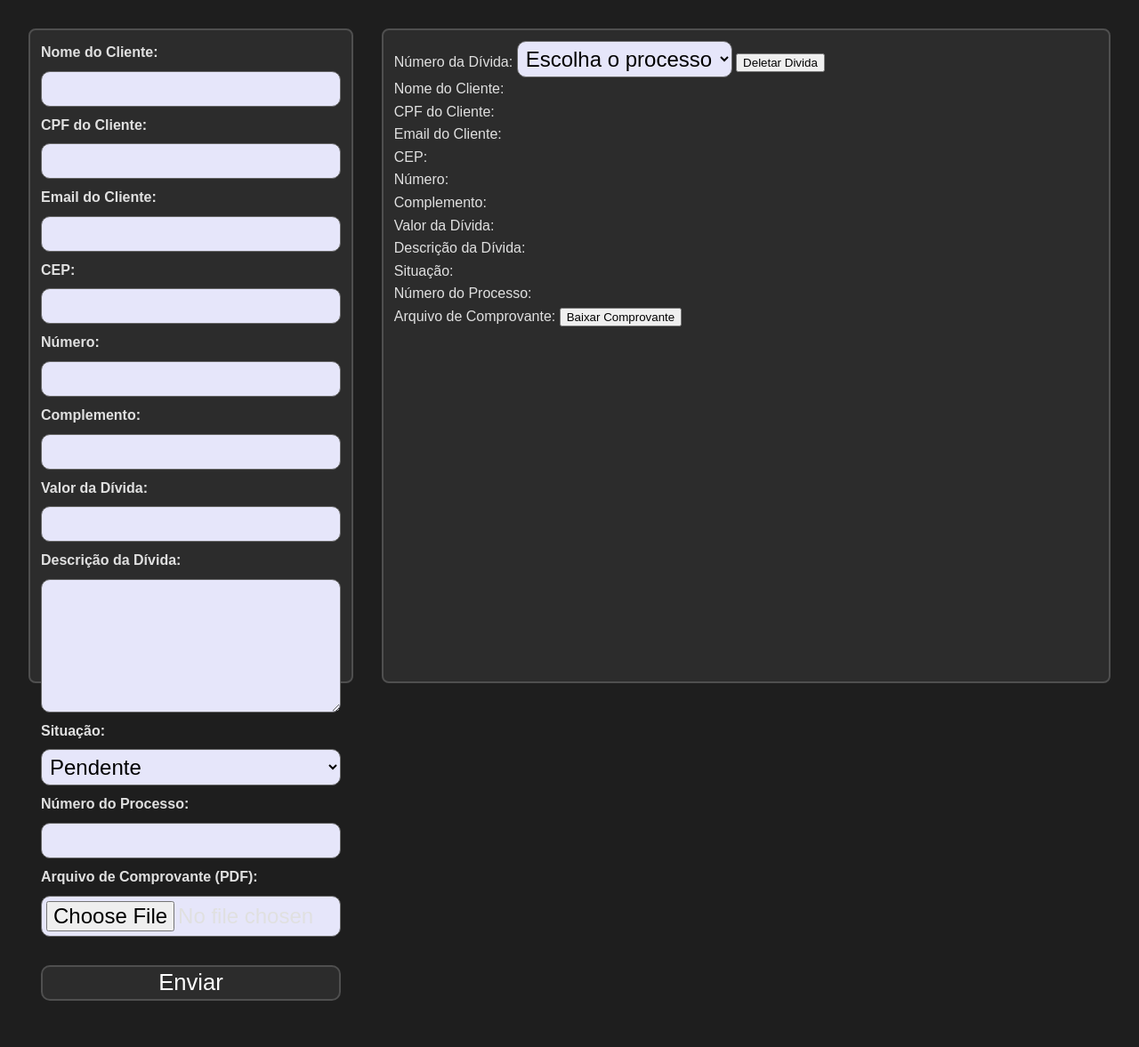
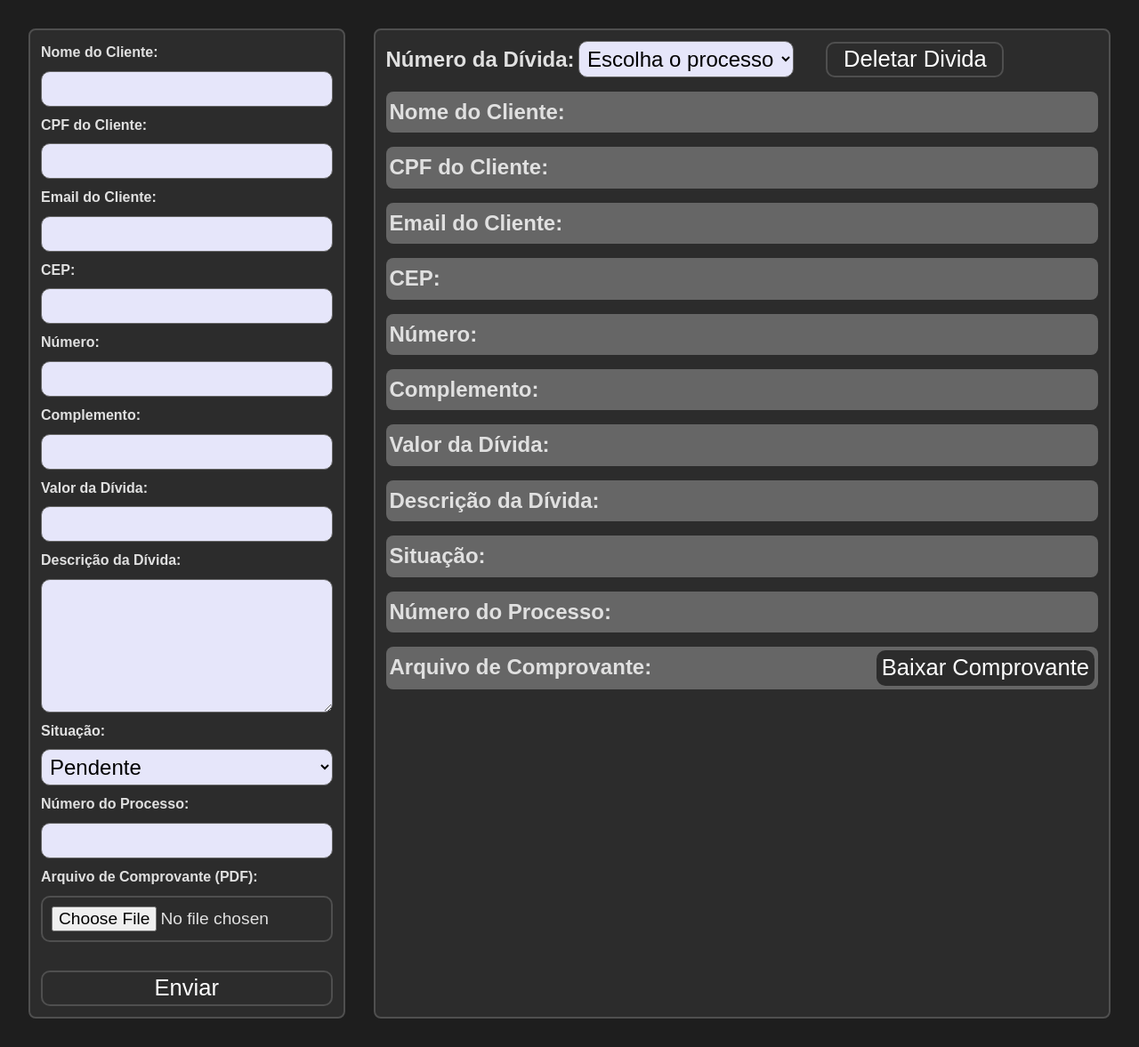
Before and after one commit to rafaelpm0/dev-web-m3, a website with bundled scripts: page FrontEnd/form.html in a window 1280 px wide. Shown: the whole page at 89% size. Before the commit the page ends 1125 px from the top, so only its background shows below. Built offline with nearby package versions, Linux system fonts and the light colour scheme; no server answers.

Commit message:
finalização do trabalho

```diff
--- a/FrontEnd/form.html
+++ b/FrontEnd/form.html
@@ -55,60 +55,59 @@
           <label for="arquivo_comprovante">Arquivo de Comprovante (PDF):</label>
           <input type="file" id="arquivo_comprovante" name="arquivo_comprovante" accept="application/pdf" />
         </div>
-        <button type="submit">Enviar</button>
+        <button type="button" id="button_submit">Enviar</button>
       </form>
     </main>
     <main class="data">
       <div id="dataForm">
-        <div class="data-field">
-          <span class="data-label">Número da Dívida:</span>
+        <label class="data-label">Número da Dívida:</label>
         <select id="data-numero_divida" name="data-numero_divida" >
         <option value="" disabled selected>Escolha o processo</option>
         </select>
         <button id="btn-delete" >Deletar Divida</button>
       </div>
       <div class="data-field">
-          <span class="data-label">Nome do Cliente:</span>
+        <label class="data-label">Nome do Cliente:</label>
         <span class="data-value" id="data-nome_cliente"></span>
       </div>
       <div class="data-field">
-          <span class="data-label">CPF do Cliente:</span>
+        <label class="data-label">CPF do Cliente:</label>
         <span class="data-value" id="data-cpf_cliente"></span>
       </div>
       <div class="data-field">
-          <span class="data-label">Email do Cliente:</span>
+        <label class="data-label">Email do Cliente:</label>
         <span class="data-value" id="data-email_cliente"></span>
       </div>
       <div class="data-field">
-          <span class="data-label">CEP:</span>
+        <label class="data-label">CEP:</label>
         <span class="data-value" id="data-cep"></span>
       </div>
       <div class="data-field">
-          <span class="data-label">Número:</span>
+        <label class="data-label">Número:</label>
         <span class="data-value" id="data-numero"></span>
       </div>
       <div class="data-field">
-          <span class="data-label">Complemento:</span>
+        <label class="data-label">Complemento:</label>
         <span class="data-value" id="data-complemento"></span>
       </div>
       <div class="data-field">
-          <span class="data-label">Valor da Dívida:</span>
+        <label class="data-label">Valor da Dívida:</label>
         <span class="data-value" id="data-valor"></span>
       </div>
       <div class="data-field">
-          <span class="data-label">Descrição da Dívida:</span>
+        <label class="data-label">Descrição da Dívida:</label>
         <span class="data-value" id="data-descricao"></span>
       </div>
       <div class="data-field">
-          <span class="data-label">Situação:</span>
+        <label class="data-label">Situação:</label>
         <span class="data-value" id="data-situacao"></span>
       </div>
       <div class="data-field">
-          <span class="data-label">Número do Processo:</span>
+        <label class="data-label">Número do Processo:</label>
         <span class="data-value" id="data-numero_processo"></span>
       </div>
       <div class="data-field">
-          <span class="data-label">Arquivo de Comprovante:</span>
+        <label class="data-label">Arquivo de Comprovante:</label>
         <button id="data-arquivo_comprovante">Baixar Comprovante</button>
       </div>
       </div>
--- a/FrontEnd/scripts/handleApi.js
+++ b/FrontEnd/scripts/handleApi.js
@@ -91,7 +91,7 @@ export async function handleForm(data) {
     formData.append("numero_processo", data.numero_processo);
     formData.append("arquivo_comprovante", data.arquivo_comprovante);
 
-    console.log([...formData.entries()]); // Para verificar o conteúdo do FormData
+
 
     try {
         const response = await fetch("http://localhost:3000/dividas", {
--- a/FrontEnd/scripts/script.js
+++ b/FrontEnd/scripts/script.js
@@ -1,13 +1,12 @@
 import { handleForm, updateDividaSelect, handleChangeDivida, getDividas, deleteDivida } from "./handleApi.js";
 
 document.addEventListener("DOMContentLoaded", () => {
-    console.log("DOM fully loaded and parsed");
 
     updateDividaSelect();
 
-    const formulario = document.getElementById("submitForm");
+    const formulario = document.getElementById("button_submit");
     if (formulario) {
-        formulario.addEventListener("submit", async (event) => {
+        formulario.addEventListener("click", async (event) => {
             event.preventDefault();
             event.stopPropagation();
             console.log("Form submit event prevented and propagation stopped");
@@ -38,7 +37,6 @@ document.addEventListener("DOMContentLoaded", () => {
                     numero_processo,
                     arquivo_comprovante,
                 };
-                console.log("Form data:", data);
                 await handleForm(data);
             } catch (error) {
                 console.error("Error during form submission:", error);
--- a/FrontEnd/style.css
+++ b/FrontEnd/style.css
@@ -27,7 +27,7 @@ body {
     background-color: var(--cor-fundo);
     padding: 2em; /* Distância das laterais */
     width: 100%;
-    height: 100%;
+    height: auto;
     gap: 32px;
     margin: 0;
     color: var(--cor-texto);
@@ -82,7 +82,7 @@ tr:last-child td {
     border-bottom: 1px solid var(--cor-borda-ultima-linha); /* Borda inferior da última linha */
 }
 
-label {
+label{
     font-weight: bold; /* Labels em negrito */
 }
 
@@ -93,6 +93,35 @@ input, textarea, select {
     border-radius: 10px;
     outline: none;
     background-color: var(--cor-fundo-formulario); /* Cor de fundo padrão */
+}
+
+.data-value{
+    font-size: 1.5em;
+    margin-left: 10px;
+}
+
+#arquivo_comprovante{
+    width: 100%;
+    padding: 10px;
+    border: 2px solid var(--cor-borda);
+    border-radius: 10px;
+    background-color: var(--cor-container);
+    color: var(--cor-texto);
+    cursor: pointer;
+    font-size: 1.2em;
+    transition: background-color 0.3s ease;
+    text-align: center;
+}
+
+.data-label{
+    font-size: 1.5em;
+}
+
+.data-field{
+    background-color: var(--cor-borda-escura);
+    margin-top: 16px;
+    padding: 4px;
+    border-radius: 8px;
 }
 
 textarea{
@@ -135,6 +164,11 @@ p, td, span, div {
     width: 70%;
 }
 
+.data-field{
+    display: flex;
+}
+
+
 /* botao do formulário */
 #submitForm button{
     margin-top: 32px;
@@ -145,8 +179,40 @@ p, td, span, div {
     font-size: 1.6em;
     color: #fff;
     background-color: var(--cor-container);
+    cursor: pointer;
 }
 #submitForm button:hover{
+    background-color: var(--cor-borda);
+}
+
+#data-arquivo_comprovante{
+    width: auto;
+    height: 40px;
+    border: none;
+    border-radius: 10px;
+    font-size: 1.6em;
+    color: #fff;
+    background-color: var(--cor-container);
+    cursor: pointer;
+    margin-left: auto;
+}
+
+#data-arquivo_comprovante:hover{
+    background-color: var(--cor-borda);
+}
+
+#btn-delete {
+    margin-left: 32px;
+    width: 200px;
+    height: 40px;
+    border-radius: 10px;
+    border: 2px solid var(--cor-borda);
+    font-size: 1.6em;
+    color: #fff;
+    background-color: var(--cor-container);
+    cursor: pointer;
+}
+#btn-delete:hover{
     background-color: var(--cor-borda);
 }
 
```
Also changed, not shown: FrontEnd/package.json (added, +14 -0 lines), 3 other files. Lines whose indentation alone changed are shown as unchanged.
